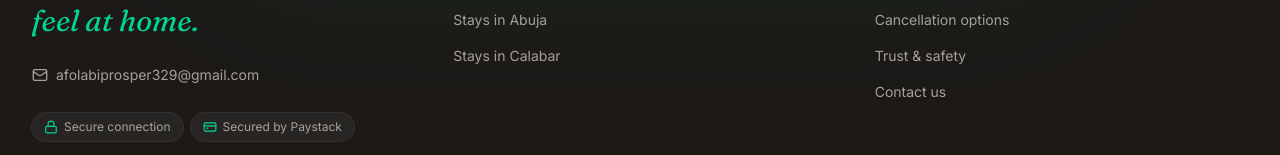
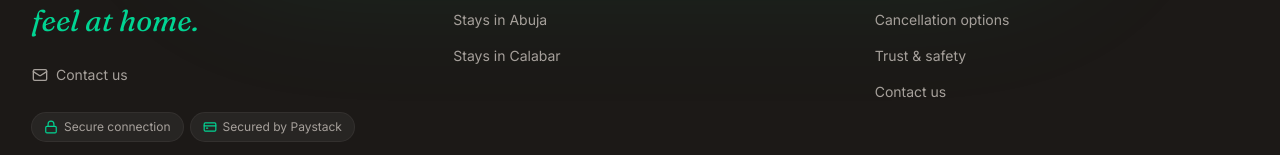
Before and after one commit to ELECTRON211/travel-stays, a React (Vite) app in the folder client/: page / in a window 1280 px wide. Shown: the part 4968-5123 px from the top of the page. Built offline with nearby package versions, Linux system fonts and the light colour scheme; no server answers; the database is empty.

Commit message:
feat: update Footer component to replace support email with contact link

```diff
--- a/client/src/components/Footer.jsx
+++ b/client/src/components/Footer.jsx
@@ -2,7 +2,6 @@ import { Link } from 'react-router-dom'
 import { CreditCard, Lock, Mail } from 'lucide-react'
 import { useAuth } from '../context/AuthContext'
 import Logo from './Logo'
-import { SUPPORT_EMAIL } from './InfoPage'
 import TypeWriter from './TypeWriter'
 
 const explore = {
@@ -71,12 +70,12 @@ export default function Footer() {
             <p className="mt-6 max-w-sm font-display text-3xl leading-snug text-white">
               Wherever you're headed, <em className="text-emerald-400"><TypeWriter text="feel at home." /></em>
             </p>
-            <a
-              href={`mailto:${SUPPORT_EMAIL}`}
+            <Link
+              to="/help#contact"
               className="mt-6 inline-flex items-center gap-2 text-sm transition-colors hover:text-emerald-400"
             >
-              <Mail className="h-4 w-4" /> {SUPPORT_EMAIL}
-            </a>
+              <Mail className="h-4 w-4" /> Contact us
+            </Link>
             <div className="mt-6 flex flex-wrap items-center gap-2 text-xs">
               <span className="flex items-center gap-1.5 rounded-full bg-white/5 px-3 py-1.5 ring-1 ring-white/10">
                 <Lock className="h-3.5 w-3.5 text-emerald-400" /> Secure connection
```
